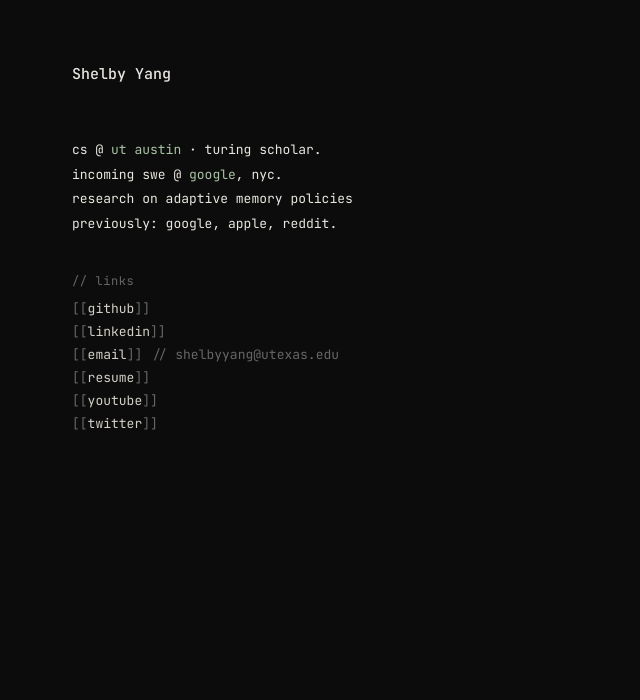
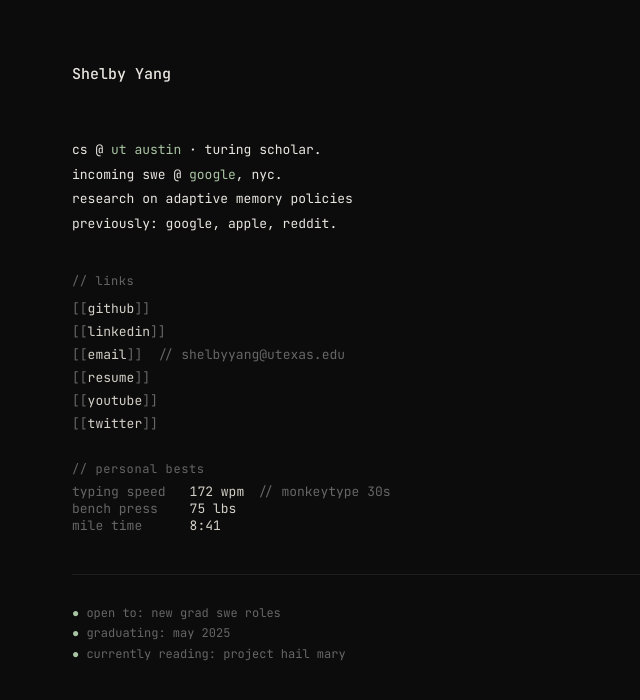
Before and after one commit to Wilye/shelbyyang.com, a plain HTML site: page index.html in a window 1280 px wide. Shown: the whole page, without its empty margins (0-640 px from the left). Drawn offline with Linux system fonts and the light colour scheme.

Commit message:
add personal bests table and statuses

```diff
--- a/index.html
+++ b/index.html
@@ -26,10 +26,23 @@
         <div class="link-row">
             <a href="mailto:shelbyyang@utexas.edu" target="_blank">email</a>
             <span class="comment">// shelbyyang@utexas.edu</span>
-            </div>
+        </div>
         <div class="link-row"><a href="/resume.pdf" target="_blank">resume</a></div>
         <div class="link-row"><a href="https://www.youtube.com/@shelbyyang" target="_blank">youtube</a></div>
         <div class="link-row"><a href="https://x.com/WilyKB" target="_blank">twitter</a></div>
     </div>
+      <div class="personal-bests">
+      <div class="section-label">// personal bests</div>
+      <table class="pb-table">
+        <tr><td class="pb-label">typing speed</td><td class="pb-value">172 wpm <span class="comment">// monkeytype 30s</span></td></tr>
+        <tr><td class="pb-label">bench press</td><td class="pb-value">75 lbs</td></tr>
+        <tr><td class="pb-label">mile time</td><td class="pb-value">8:41</td></tr>
+        </table>
+  </div>
+    <div class="status">
+        <span class="status-dot">●</span> open to: new grad swe roles<br>
+        <span class="status-dot">●</span> graduating: may 2025<br>
+        <span class="status-dot">●</span> currently reading: project hail mary<br>
+    </div>
 </body>
 </html>
--- a/styles.css
+++ b/styles.css
@@ -78,4 +78,30 @@ body {
 .comment {
     color: var(--dim);
     font-size: 13px;
+    padding-left: 6px;
 }
+
+.status {
+    margin-top: 40px; padding-top: 28px;
+    border-top: 1px solid #1e1e1e;
+    font-size: 12px; color: var(--dim); line-height: 1.7;
+}
+.status .status-dot { color: var(--accent); }
+
+.personal-bests {
+    padding-top: 28px;
+    font-size: 13px
+}
+
+.pb-table {
+    border-collapse: collapse;
+}
+
+.pb-label {
+    color: var(--dim);
+    padding-right: 24px;
+}
+
+.pb-value {
+    color: var(--fg);
+}
```
